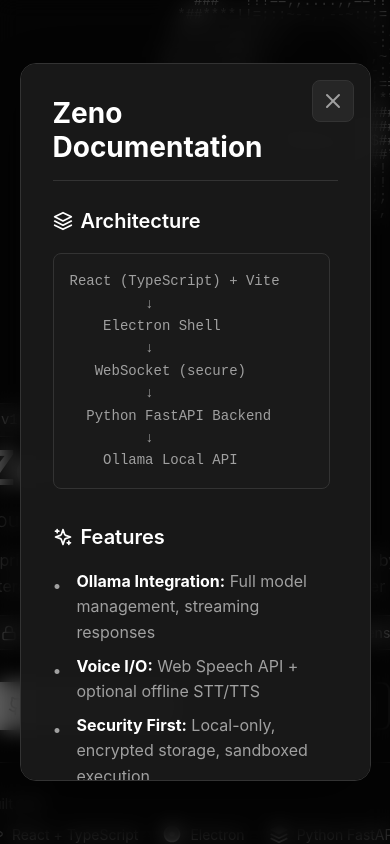
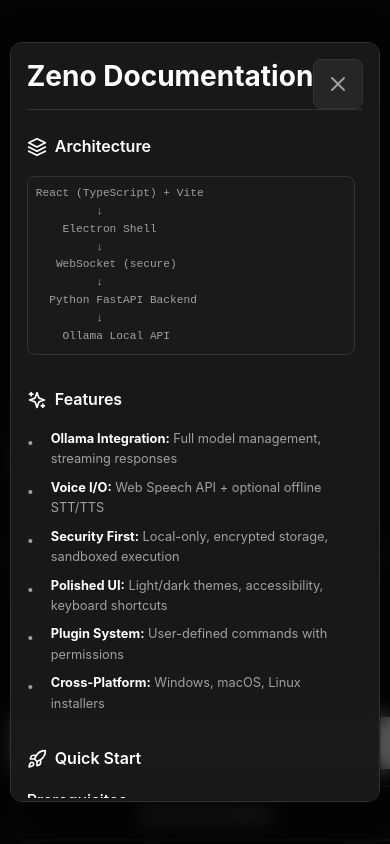
Before and after one commit to Panda-0x01/zeno_main, a React (Vite) app: page / in a window 390 px wide. Both pictures are taken after a click on the button "Documentation". Built offline with nearby package versions, Linux system fonts and the light colour scheme.

Commit message:
Add mobile responsiveness to website

```diff
--- a/src/App.jsx
+++ b/src/App.jsx
@@ -58,6 +58,19 @@
             grid-template-columns: 1fr;
             gap: 2rem;
             padding: 2rem 0;
+            height: auto;
+            min-height: 100vh;
+          }
+        }
+
+        @media (max-width: 768px) {
+          .grid {
+            gap: 1.5rem;
+            padding: 1rem 0;
+          }
+
+          .modal-body {
+            max-height: calc(90vh - 6rem);
           }
         }
       `}</style>
--- a/src/components/DocumentationContent.jsx
+++ b/src/components/DocumentationContent.jsx
@@ -2,7 +2,7 @@
 import { Layers, Sparkles, Rocket, Lock, Keyboard, Package, FileText } from 'lucide-react';
 
 const DocumentationContent = () => (
-  <div style={{ color: '#a0a0a0', lineHeight: '1.6' }}>
+  <div style={{ color: '#a0a0a0', lineHeight: '1.6' }} className="documentation-content">
     <section style={{ marginBottom: '2rem' }}>
       <h3 style={{ fontSize: '1.25rem', fontWeight: '600', marginBottom: '1rem', color: '#ffffff', display: 'flex', alignItems: 'center', gap: '0.5rem' }}>
         <Layers size={20} />
@@ -197,6 +197,50 @@
       </h3>
       <p style={{ fontSize: '0.875rem' }}>MIT License - Open source and free to use</p>
     </section>
+
+    <style jsx>{`
+      .documentation-content {
+        font-size: 1rem;
+      }
+
+      @media (max-width: 768px) {
+        .documentation-content h3 {
+          font-size: 1.125rem !important;
+        }
+
+        .documentation-content pre {
+          font-size: 0.75rem !important;
+          padding: 0.75rem !important;
+        }
+
+        .documentation-content ul li {
+          font-size: 0.875rem;
+        }
+
+        .documentation-content code {
+          font-size: 0.75rem !important;
+        }
+      }
+
+      @media (max-width: 480px) {
+        .documentation-content h3 {
+          font-size: 1rem !important;
+        }
+
+        .documentation-content pre {
+          font-size: 0.7rem !important;
+          padding: 0.5rem !important;
+        }
+
+        .documentation-content ul li {
+          font-size: 0.8rem;
+        }
+
+        .documentation-content code {
+          font-size: 0.7rem !important;
+        }
+      }
+    `}</style>
   </div>
 );
 
--- a/src/components/DonutAnimation.jsx
+++ b/src/components/DonutAnimation.jsx
@@ -1,7 +1,14 @@
-import React, { useEffect, useRef } from 'react';
+import React, { useEffect, useRef, useState } from 'react';
 
 const DonutAnimation = () => {
   const preRef = useRef(null);
+  const [windowWidth, setWindowWidth] = useState(typeof window !== 'undefined' ? window.innerWidth : 1024);
+
+  useEffect(() => {
+    const handleResize = () => setWindowWidth(window.innerWidth);
+    window.addEventListener('resize', handleResize);
+    return () => window.removeEventListener('resize', handleResize);
+  }, []);
 
   useEffect(() => {
     let A = 0, B = 0;
@@ -78,17 +85,31 @@
     };
   }, []);
 
+  const getFontSize = () => {
+    if (windowWidth <= 480) return '8px';
+    if (windowWidth <= 768) return '10px';
+    return '14px';
+  };
+
+  const getScale = () => {
+    if (windowWidth <= 480) return 'scale(0.7)';
+    if (windowWidth <= 768) return 'scale(0.9)';
+    return 'scale(1)';
+  };
+
   return (
     <pre
       ref={preRef}
       style={{
         fontFamily: 'monospace',
-        fontSize: '14px',
+        fontSize: getFontSize(),
         lineHeight: '1',
         color: '#ffffff',
         whiteSpace: 'pre',
         margin: 0,
-        padding: 0
+        padding: 0,
+        transform: getScale(),
+        transformOrigin: 'center'
       }}
     />
   );
--- a/src/components/FeatureSection.jsx
+++ b/src/components/FeatureSection.jsx
@@ -45,6 +45,28 @@
           0%, 100% { opacity: 0.5; }
           50% { opacity: 1; }
         }
+
+        @media (max-width: 768px) {
+          .feature-section {
+            gap: 1rem;
+            padding: 1rem 0;
+          }
+
+          .donut-wrapper {
+            transform: scale(0.9);
+          }
+        }
+
+        @media (max-width: 480px) {
+          .donut-wrapper {
+            transform: scale(0.7);
+          }
+
+          .feature-label {
+            font-size: 0.8rem;
+            text-align: center;
+          }
+        }
       `}</style>
     </div>
   );
--- a/src/components/HeroSection.jsx
+++ b/src/components/HeroSection.jsx
@@ -203,11 +203,56 @@
 
         @media (max-width: 768px) {
           .hero-title {
-            font-size: 3rem;
+            font-size: 2.5rem;
           }
 
           .hero-subtitle {
-            font-size: 1.25rem;
+            font-size: 1.125rem;
+          }
+
+          .hero-description {
+            font-size: 0.9rem;
+          }
+
+          .button-group {
+            flex-direction: column;
+            align-items: stretch;
+          }
+
+          .btn {
+            justify-content: center;
+            width: 100%;
+          }
+
+          .feature-pills {
+            justify-content: center;
+          }
+
+          .tech-stack-items {
+            justify-content: center;
+          }
+        }
+
+        @media (max-width: 480px) {
+          .hero-title {
+            font-size: 2rem;
+          }
+
+          .hero-subtitle {
+            font-size: 1rem;
+          }
+
+          .hero-description {
+            font-size: 0.875rem;
+          }
+
+          .pill {
+            font-size: 0.8rem;
+            padding: 0.4rem 0.8rem;
+          }
+
+          .tech-item {
+            font-size: 0.8rem;
           }
         }
       `}</style>
--- a/src/styles/index.css
+++ b/src/styles/index.css
@@ -28,6 +28,14 @@
   height: 100vh;
 }
 
+@media (max-width: 768px) {
+  body {
+    overflow-y: auto;
+    height: auto;
+    min-height: 100vh;
+  }
+}
+
 code {
   font-family: 'Courier New', monospace;
 }
@@ -39,6 +47,15 @@
   height: 100vh;
   display: flex;
   align-items: center;
+}
+
+@media (max-width: 768px) {
+  .container {
+    padding: 1rem;
+    height: auto;
+    min-height: 100vh;
+    align-items: flex-start;
+  }
 }
 
 /* Button Styles */
@@ -54,6 +71,20 @@
   gap: 0.5rem;
   border: none;
   text-decoration: none;
+}
+
+@media (max-width: 768px) {
+  .btn {
+    padding: 0.875rem 1.25rem;
+    font-size: 0.95rem;
+  }
+}
+
+@media (max-width: 480px) {
+  .btn {
+    padding: 1rem 1.5rem;
+    font-size: 0.9rem;
+  }
 }
 
 .btn-primary {
@@ -114,6 +145,15 @@
   position: relative;
 }
 
+@media (max-width: 768px) {
+  .modal-content {
+    width: 95%;
+    padding: 1rem;
+    max-height: 90vh;
+    border-radius: 12px;
+  }
+}
+
 .modal-header {
   margin-bottom: 1.5rem;
   padding-bottom: 1rem;
@@ -165,3 +205,44 @@
 ::-webkit-scrollbar-thumb:hover {
   background: var(--text-tertiary);
 }
+
+/* Touch device improvements */
+@media (hover: none) and (pointer: coarse) {
+  .btn:hover {
+    transform: none;
+  }
+
+  .btn:active {
+    transform: scale(0.98);
+  }
+
+  .modal-close:hover {
+    background-color: var(--bg-secondary);
+  }
+}
+
+/* Improve touch targets on mobile */
+@media (max-width: 768px) {
+  .btn {
+    min-height: 44px;
+    min-width: 44px;
+  }
+
+  .modal-close {
+    min-height: 44px;
+    min-width: 44px;
+    padding: 0.75rem;
+  }
+}
+
+/* Prevent horizontal scroll on mobile */
+@media (max-width: 768px) {
+  * {
+    max-width: 100%;
+  }
+
+  pre {
+    white-space: pre-wrap;
+    word-wrap: break-word;
+  }
+}
```
